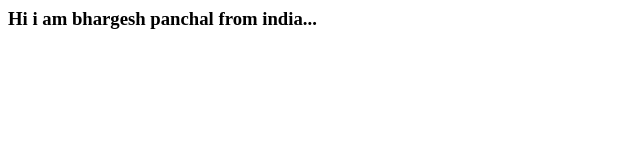
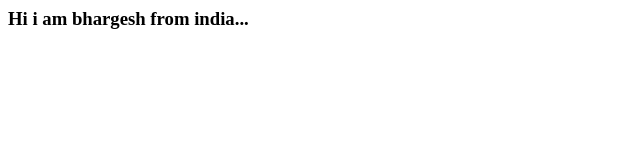
Before and after one commit to bhargesh007/freamus, a plain HTML site: page index.html in a window 1280 px wide. Shown: the full height of the page, 0-640 px from the left. Drawn offline with Linux system fonts and the light colour scheme.

Commit message:
local changes

```diff
--- a/index.html
+++ b/index.html
@@ -1 +1 @@
-<h3><b>Hi i am bhargesh panchal from india...</b></h3>
+<h3><b>Hi i am bhargesh from india...</b></h3>
```
Also changed, not shown: 1 other file.
